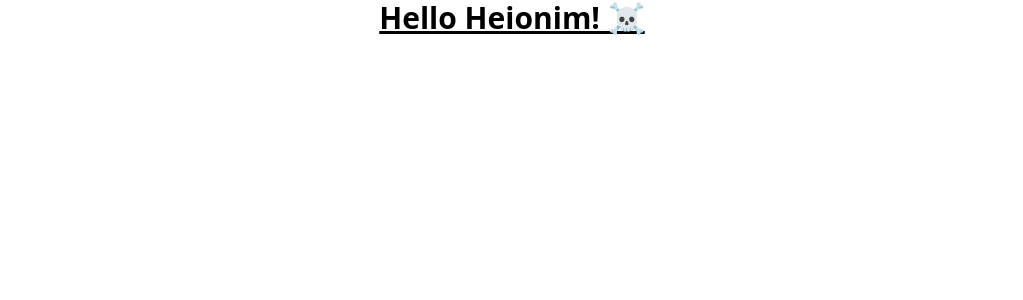
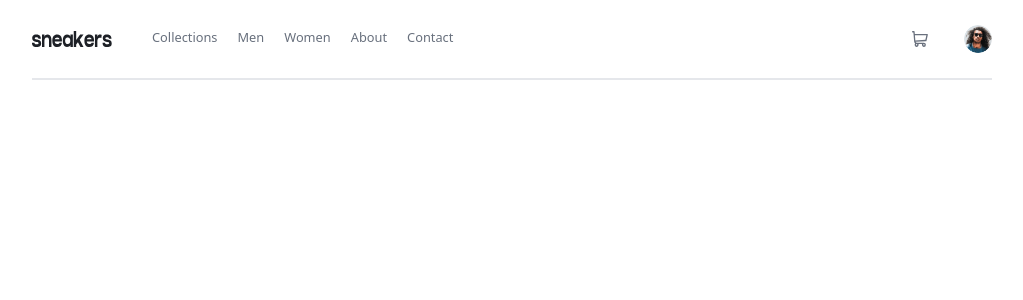
Before and after one commit to heionim31/sneakers-product-page, a React (Vite) app: page / in a window 1280 px wide. Shown: the top 300 px of the page, without its empty margins (128-1151 px from the left). Built offline with nearby package versions, Linux system fonts and the light colour scheme.

Commit message:
add: Header

```diff
--- a/src/App.jsx
+++ b/src/App.jsx
@@ -1,11 +1,8 @@
+import Header from "./components/Header";
 import "./index.css";
 
 function App() {
-  return (
-    <h1 className="flex justify-center text-3xl font-bold underline">
-      Hello Heionim! ☠️
-    </h1>
-  );
+  return <Header />;
 }
 
 export default App;
--- /dev/null
+++ b/src/components/Header.jsx
@@ -0,0 +1,48 @@
+import React from "react";
+import sneakersLogo from "../assets/logo.svg";
+import iconCart from "../assets/icon-cart.svg";
+import imageAvatar from "../assets/image-avatar.png";
+
+export default function Header() {
+  return (
+    <div className="h-20 py-4 flex justify-between items-center border-b-2 border-gray-200">
+      <div className="flex items-center">
+        <img
+          src={sneakersLogo}
+          alt="Sneakers Logo"
+          className="w-20 h-4 mr-10"
+        />
+        <ul className="flex space-x-5 dark-grayish-blue ">
+          <li className="text-[0.8rem] border-b-2 border-transparent hover:text-gray-900 hover:border-orange-500 py-7 transition duration-300 cursor-pointer">
+            Collections
+          </li>
+          <li className="text-[0.8rem] border-b-2 border-transparent hover:text-gray-900 hover:border-orange-500 py-7 transition duration-300 cursor-pointer">
+            Men
+          </li>
+          <li className="text-[0.8rem] border-b-2 border-transparent hover:text-gray-900 hover:border-orange-500 py-7 transition duration-300 cursor-pointer">
+            Women
+          </li>
+          <li className="text-[0.8rem] border-b-2 border-transparent hover:text-gray-900 hover:border-orange-500 py-7 transition duration-300 cursor-pointer">
+            About
+          </li>
+          <li className="text-[0.8rem] border-b-2 border-transparent hover:text-gray-900 hover:border-orange-500 py-7 transition duration-300 cursor-pointer">
+            Contact
+          </li>
+        </ul>
+      </div>
+
+      <div className="flex items-center space-x-4">
+        <img
+          src={iconCart}
+          alt="Cart"
+          className="w-[1rem] h-[1rem] mr-5 cursor-pointer"
+        />
+        <img
+          src={imageAvatar}
+          alt="Avatar"
+          className="w-7 h-7 rounded-full cursor-pointer"
+        />
+      </div>
+    </div>
+  );
+}
--- a/src/index.css
+++ b/src/index.css
@@ -1,3 +1,46 @@
 @tailwind base;
 @tailwind components;
 @tailwind utilities;
+
+body {
+ margin: 0 10rem;
+}
+
+/* PRIMARY COLOR */
+.p-orange {
+  color: hsl(26, 100%, 55%);
+}
+
+.p-pale-orange {
+  color: hsl(25, 100%, 94%);;
+}
+
+
+/* NEUTRAL COLOR */
+.very-dark-blue {
+  color: hsl(220, 13%, 13%);
+}
+
+.dark-grayish-blue{
+  color: hsl(219, 9%, 45%)
+}
+
+.grayish-blue {
+  color:hsl(220, 14%, 75%) ;
+}
+
+.light-grayish-blue {
+  color: hsl(223, 64%, 98%);
+}
+
+.white {
+  color: hsl(0, 0%, 100%);
+}
+
+.black {
+  color: hsl(0, 0%, 0%);
+}
+
+.lightbox-black {
+  color: hsl(0, 0%, 0%, 0.0075);
+}
```
